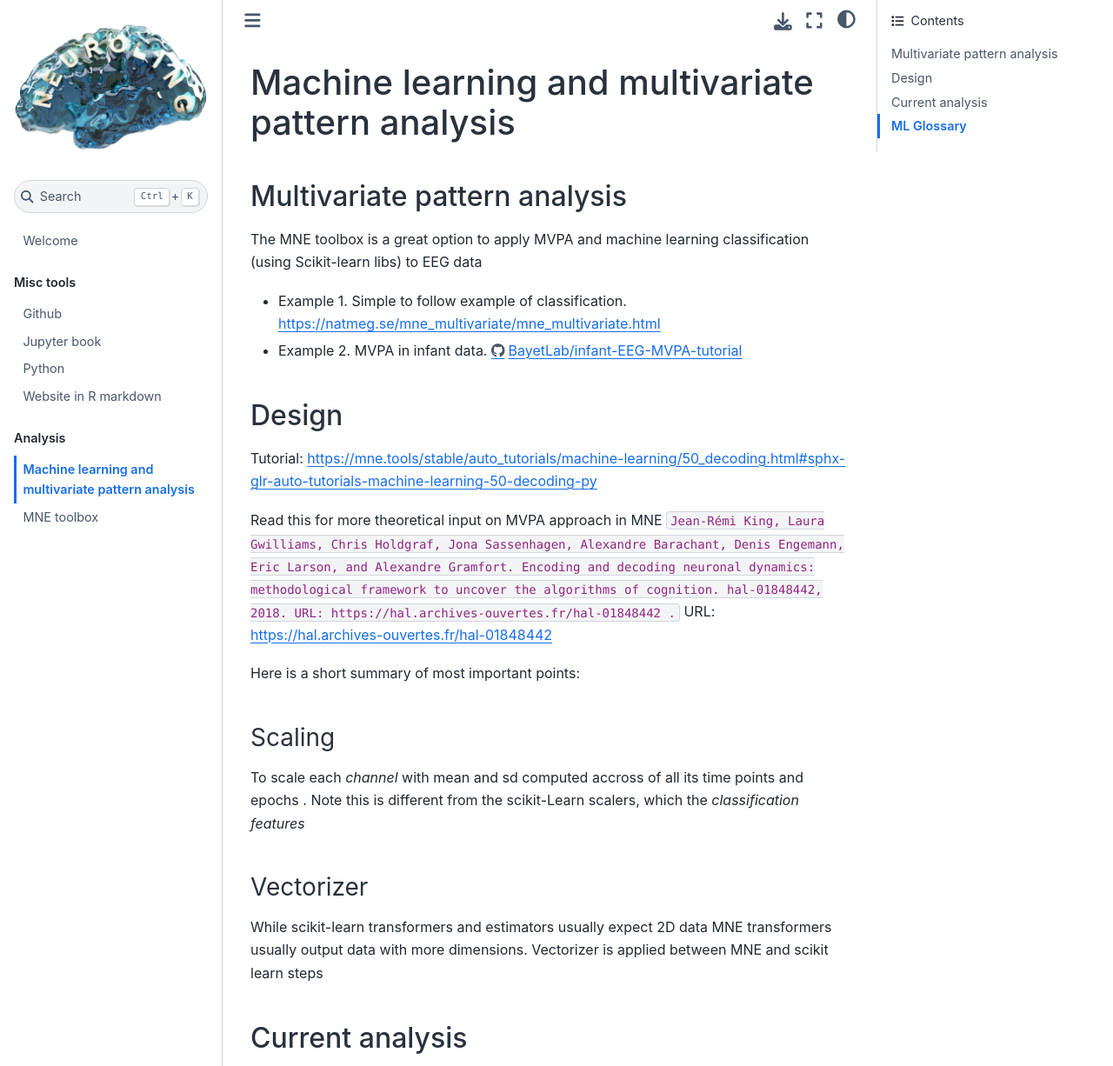
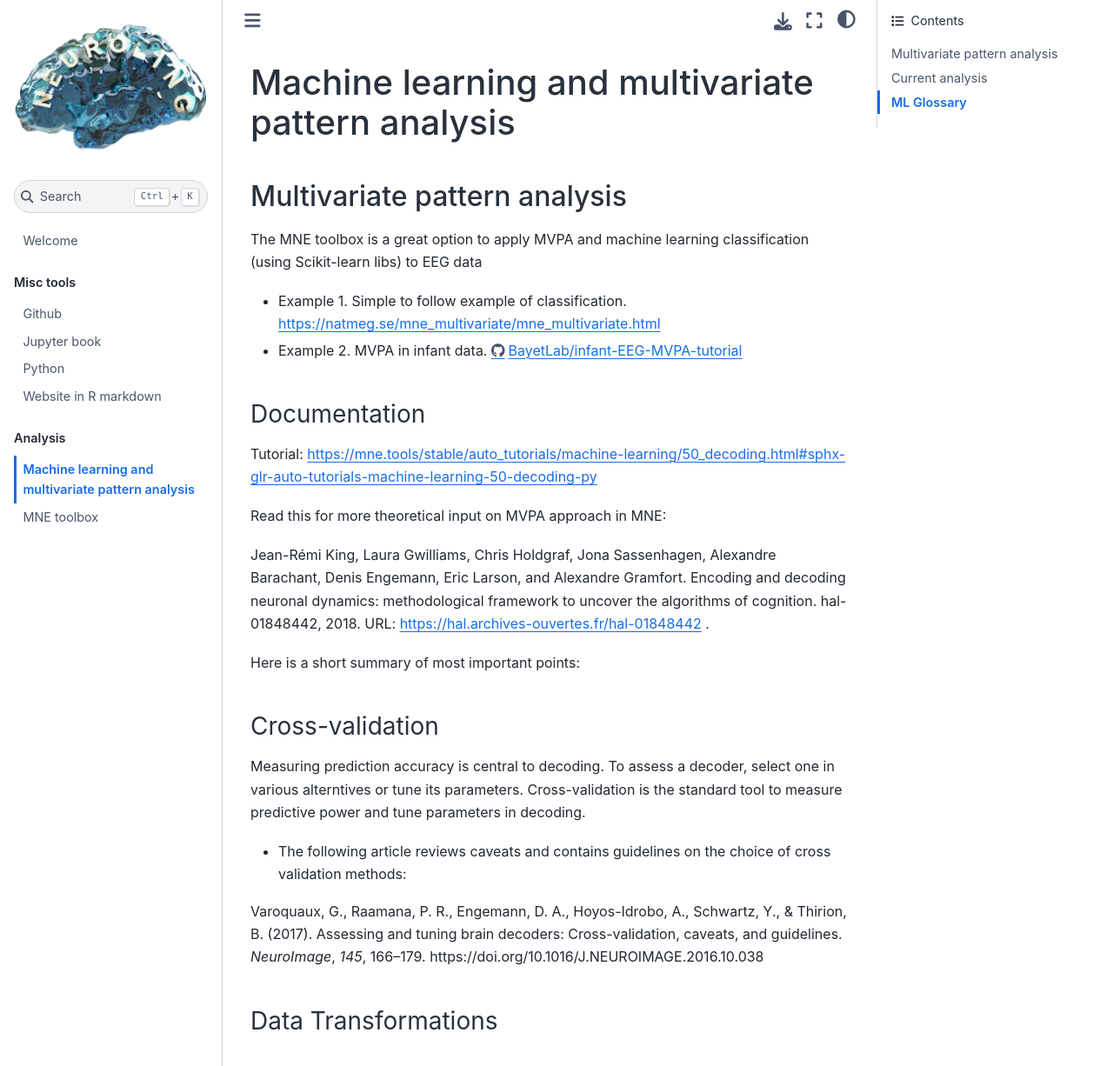
Before and after one commit to gorkafraga/guidesbook, a Jupyter Book: the page built from 2-Analysis/GUIDE_MachineLearning.md, in a window 1280 px wide and 1400 px high, cut to the strip 0-1226 px from the top of the window. Shown: the whole strip at 87% size. Built offline with Jupyter Book 1.0.4 settings and Sphinx 7.4.7 and the Sphinx Book theme 1.1.4, drawn with Linux system fonts in a browser that asks for light colours; pages that are not in the unit, such as notebooks, are missing from menus.

Commit message:
Update GUIDE_MachineLearning.md

```diff
--- a/2-Analysis/GUIDE_MachineLearning.md
+++ b/2-Analysis/GUIDE_MachineLearning.md
@@ -7,18 +7,27 @@ The MNE toolbox is a great option to apply MVPA and machine learning classificat
 
 * Example 2. MVPA in infant data. https://github.com/BayetLab/infant-EEG-MVPA-tutorial
 
-## Design
+### Documentation
 Tutorial: https://mne.tools/stable/auto_tutorials/machine-learning/50_decoding.html#sphx-glr-auto-tutorials-machine-learning-50-decoding-py
 
-Read this for more theoretical input  on MVPA approach in MNE
-``Jean-Rémi King, Laura Gwilliams, Chris Holdgraf, Jona Sassenhagen, Alexandre Barachant, Denis Engemann, Eric Larson, and Alexandre Gramfort. Encoding and decoding neuronal dynamics: methodological framework to uncover the algorithms of cognition. hal-01848442, 2018. URL: https://hal.archives-ouvertes.fr/hal-01848442 .``
- URL: https://hal.archives-ouvertes.fr/hal-01848442
+Read this for more theoretical input  on MVPA approach in MNE:
+
+Jean-Rémi King, Laura Gwilliams, Chris Holdgraf, Jona Sassenhagen, Alexandre Barachant, Denis Engemann, Eric Larson, and Alexandre Gramfort. Encoding and decoding neuronal dynamics: methodological framework to uncover the algorithms of cognition. hal-01848442, 2018. URL: https://hal.archives-ouvertes.fr/hal-01848442 .
 
 Here is a short summary of most important points:
-### Scaling
+
+### Cross-validation
+Measuring prediction accuracy is central to decoding. To assess a decoder, select one in various alterntives or tune its parameters. Cross-validation is the standard tool to measure predictive power and tune parameters in decoding.
+
+* The following article reviews caveats and contains guidelines on the choice of cross validation methods:
+<div class="csl-entry">Varoquaux, G., Raamana, P. R., Engemann, D. A., Hoyos-Idrobo, A., Schwartz, Y., &#38; Thirion, B. (2017). Assessing and tuning brain decoders: Cross-validation, caveats, and guidelines. <i>NeuroImage</i>, <i>145</i>, 166–179. https://doi.org/10.1016/J.NEUROIMAGE.2016.10.038</div>
+
+
+### Data Transformations
+#### Scaling
 To scale each *channel* with mean and sd computed accross of all its time points and epochs . Note  this is different from the scikit-Learn scalers, which  the *classification features*
 
-### Vectorizer
+#### Vectorizer
 While scikit-learn transformers and estimators usually expect 2D data MNE transformers usually output data with more dimensions. Vectorizer is applied between MNE and scikit learn steps
 
 
```
